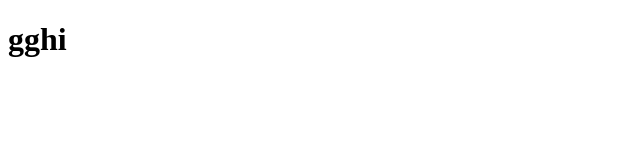
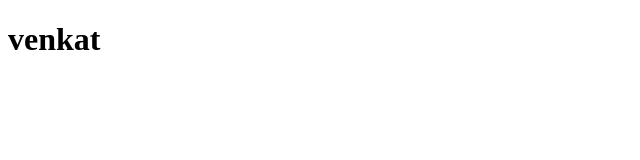
Before and after one commit to delliganesh-nt10/gitrepo, a plain HTML site: page index.html in a window 1280 px wide. Shown: the whole page, without its empty margins (0-640 px from the left). Drawn offline with Linux system fonts and the light colour scheme.

Commit message:
feat.!: i have changed my name

```diff
--- a/index.html
+++ b/index.html
@@ -6,6 +6,6 @@
     <title>Document</title>
 </head>
 <body>
-    <h1>gghi</h1>
+    <h1>venkat</h1>
 </body>
 </html>
```
